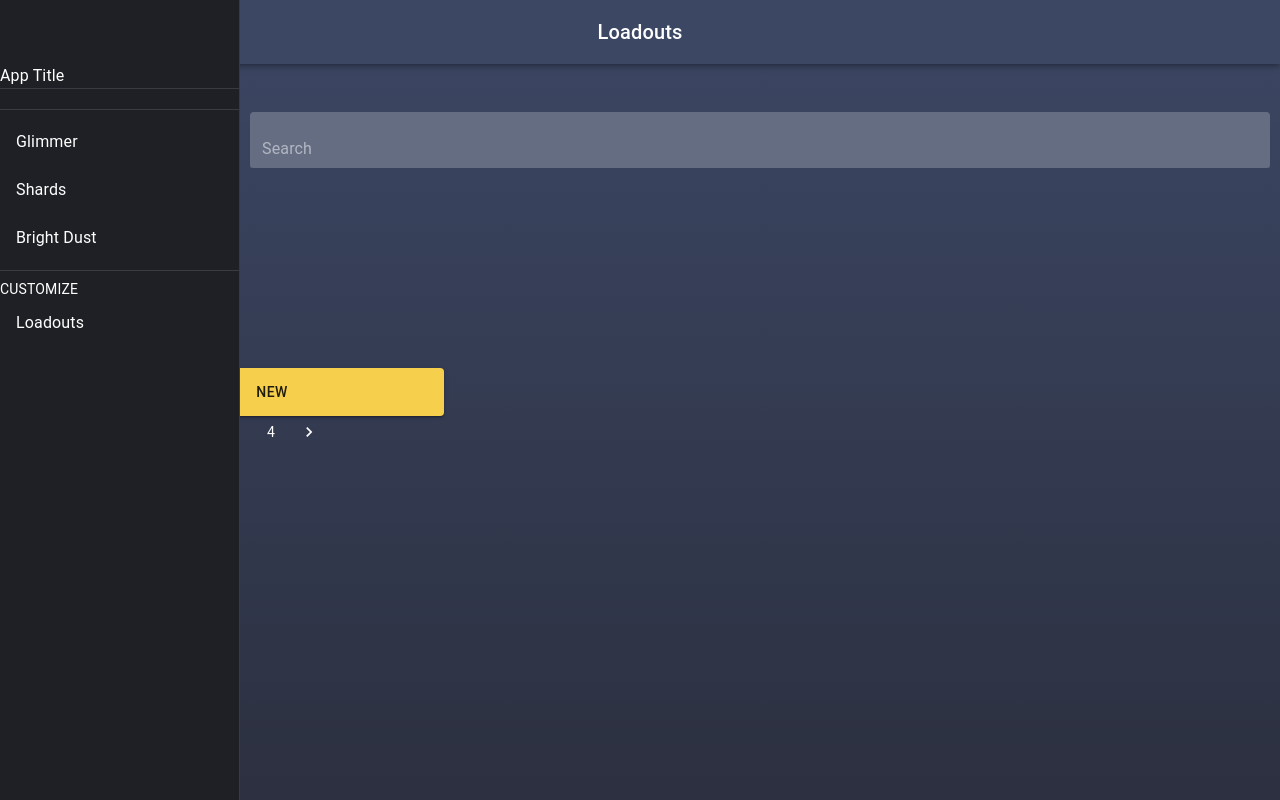
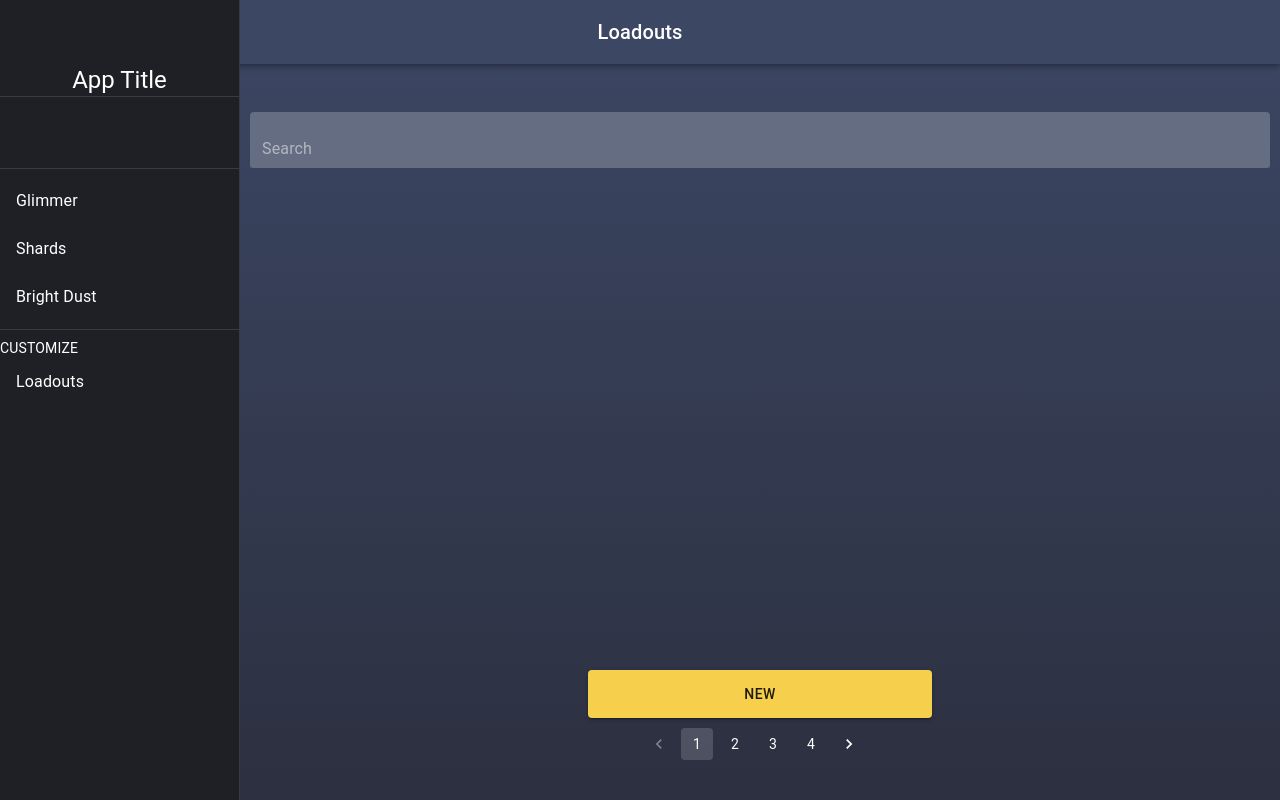
Before and after one commit to egraves2/destiny, a React (Create React App) app: page /home in a window 1280 px wide. Built offline with nearby package versions, Linux system fonts and the light colour scheme; no server answers.

Commit message:
responsive buttons

```diff
--- a/src/App.css
+++ b/src/App.css
@@ -39,6 +39,6 @@ html, body {
 
 
 .bottomElements{
-  padding: 100px;
+  padding: 0px;
   margin-top:100px;
 }
--- a/src/drawer.js
+++ b/src/drawer.js
@@ -69,11 +69,11 @@ function ResponsiveDrawer(props) {
   const drawer = (
     <div>
       <div className={classes.toolbar} />
-      <Typography>
+      <Typography variant="h5" align="center">
           App Title
       </Typography>
       <Divider />
-        <img src = {props.emblemBackground}/>
+        <img src = {props.emblemBackground} height="66"/>
       <Divider />
       <List>
 
--- a/src/home.js
+++ b/src/home.js
@@ -2,6 +2,7 @@ import React, {useContext, useState, useEffect} from 'react';
 import {Link,BrowserRouter,Route,Redirect} from 'react-router-dom'
 import CssBaseline from "@material-ui/core/CssBaseline";
 import { MuiThemeProvider, createMuiTheme } from '@material-ui/core/styles';
+import { fade, makeStyles } from '@material-ui/core/styles';
 import HamMenu from './drawer.js'
 import SearchBar from './searchbar.js'
 import Button from '@material-ui/core/Button'
@@ -9,6 +10,77 @@ import './App.css';
 import Pagination from '@material-ui/lab/Pagination';
 import createBreakpoints from '@material-ui/core/styles/createBreakpoints'
 const breakpoints = createBreakpoints({})
+
+const useStyles = makeStyles(theme => ({
+  grow: {
+    flexGrow: 1,
+  },
+  menuButton: {
+    marginRight: theme.spacing(2),
+
+  },
+  title: {
+    display: 'none',
+    [theme.breakpoints.up('sm')]: {
+      display: 'block',
+    },
+  },
+  search: {
+    position: 'relative',
+    borderRadius: theme.shape.borderRadius,
+    backgroundColor: fade(theme.palette.common.white, 0.15),
+    '&:hover': {
+      backgroundColor: fade(theme.palette.common.white, 0.25),
+    },
+    marginRight: theme.spacing(2),
+    marginLeft: 0,
+    width: '100%',
+    [theme.breakpoints.up('sm')]: {
+      marginLeft: theme.spacing(3),
+      width: 'auto',
+    },
+  },
+  searchIcon: {
+    width: theme.spacing(7),
+    height: '100%',
+    position: 'absolute',
+    pointerEvents: 'none',
+    display: 'flex',
+    alignItems: 'center',
+    justifyContent: 'center',
+  },
+  inputRoot: {
+    color: 'inherit',
+  },
+  inputInput: {
+    padding: theme.spacing(1, 1, 1, 7),
+    transition: theme.transitions.create('width'),
+    width: '100%',
+    [theme.breakpoints.up('md')]: {
+      width: 200,
+    },
+  },
+  textField: {
+      width: 300,
+      height: 48,
+      marginLeft: 50,
+  },
+  sectionDesktop: {
+    display: 'none',
+    [theme.breakpoints.up('md')]: {
+      display: 'flex',
+    },
+  },
+  sectionMobile: {
+    display: 'flex',
+    [theme.breakpoints.up('md')]: {
+      display: 'none',
+    },
+
+
+  },
+}));
+
 const theme = createMuiTheme({
 
   palette: {
@@ -105,6 +177,8 @@ function Home(){
     getProfile()
   },[])
 
+  const classes = useStyles();
+
     return (<section id="homepage">
       <div className="home">
 
@@ -114,6 +188,7 @@ function Home(){
             <CssBaseline/>
             <HamMenu {...user}/>
             <SearchBar/>
+            {/* <div className = {classes.sectionBody}> */}
             <div className = "bottomElements">
             <Button
               variant="contained" color="secondary"
@@ -126,6 +201,7 @@ function Home(){
               shape="rounded"
               />
             </div>
+            {/* </div> */}
           </MuiThemeProvider>
         </header>
 
--- a/src/index.css
+++ b/src/index.css
@@ -7,7 +7,58 @@ body {
   -moz-osx-font-smoothing: grayscale;
 }
 
-code {
+code .someting{
   font-family: source-code-pro, Menlo, Monaco, Consolas, 'Courier New',
     monospace;
 }
+
+@media only screen and (min-width: 600px){
+  /* 600px + */
+  .bottomElements{
+    padding: 0;
+    left: 240px;
+    position: absolute;
+    width: calc(100% - 240px);
+    bottom: 40px;
+  }
+
+  .MuiButtonBase-root.MuiButton-root.MuiButton-contained.MuiButton-containedSecondary{
+    width: 344px;
+    height: 48px;
+    margin: auto;
+    display: block;
+    margin-bottom: 10px;
+  }
+
+  .MuiPagination-root.pagination{
+    margin: auto;
+    display: block;
+    width: 240px;
+  }
+
+}
+
+@media only screen and (max-width: 600px){
+  /* anything less than 600px */
+  .bottomElements{
+    padding: 0;
+    position: absolute;
+    width: 100%;
+    bottom: 40px;
+  }
+
+  .MuiButtonBase-root.MuiButton-root.MuiButton-contained.MuiButton-containedSecondary{
+    width: 344px;
+    height: 48px;
+    margin: auto;
+    display: block;
+    margin-bottom: 10px;
+  }
+
+  .MuiPagination-root.pagination{
+    margin: auto;
+    display: block;
+    width: 240px;
+  }
+
+}
--- a/src/loadoutSearch.js
+++ b/src/loadoutSearch.js
@@ -87,6 +87,12 @@ const useStyles = makeStyles(theme => ({
       [theme.breakpoints.up('md')]: {
         display: 'none',
       },
+      sectionBody: {
+        [theme.breakpoints.up('sm')]: {
+            marginLeft:250,
+            marginRight:10
+          },
+      }
     },
   }));
 
@@ -172,6 +178,7 @@ function LoadoutSearch() {
               <div className={classes.searchIcon}>
                 <SearchIcon />
               </div>
+
                     <InputBase
                     placeholder="Search"
                     value={text}
@@ -196,6 +203,7 @@ function LoadoutSearch() {
             </AppBar>
 
             </div>
+
             <div className = "bottomElements">
             <Button
               variant="contained" color="secondary"
```
